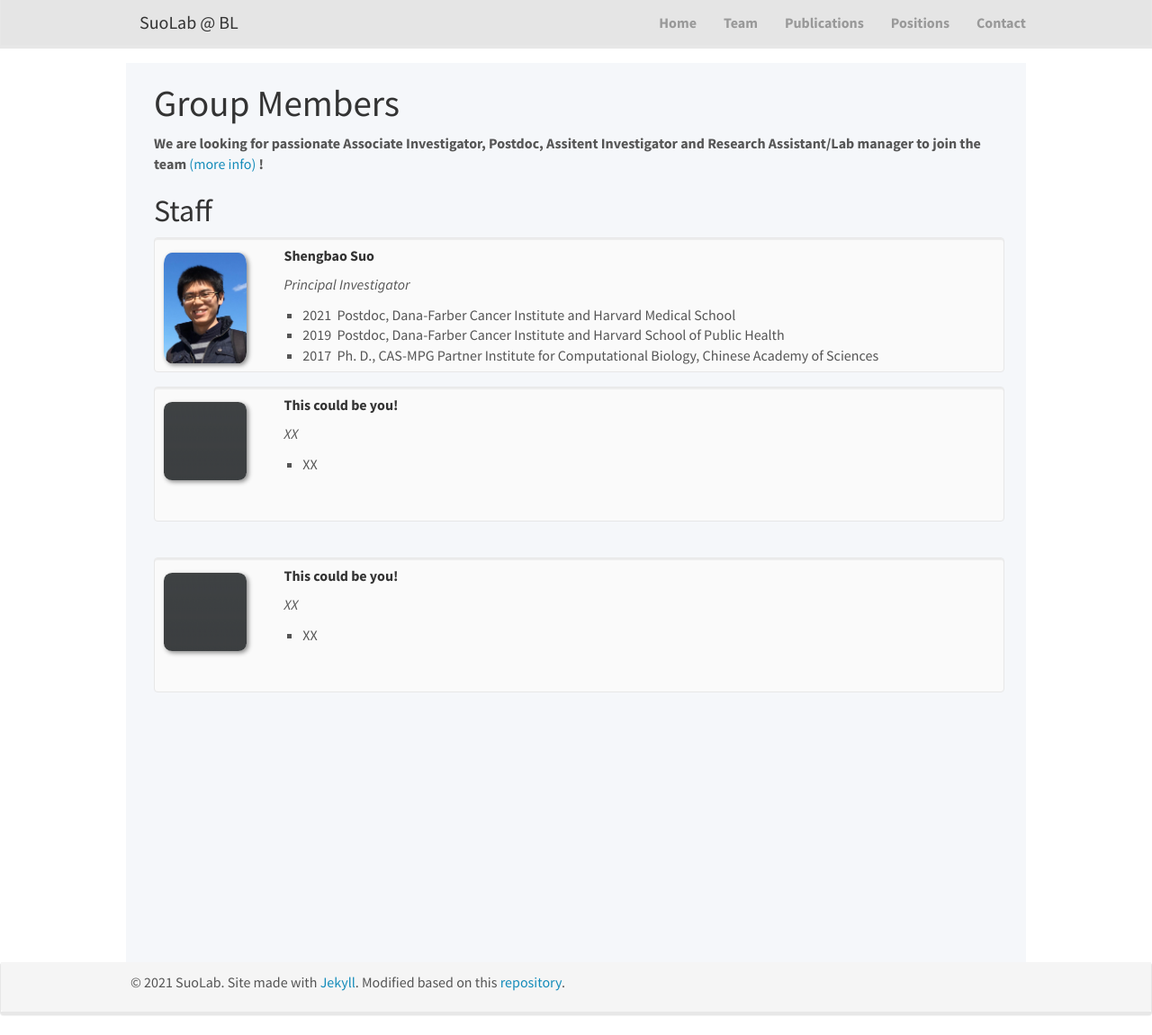
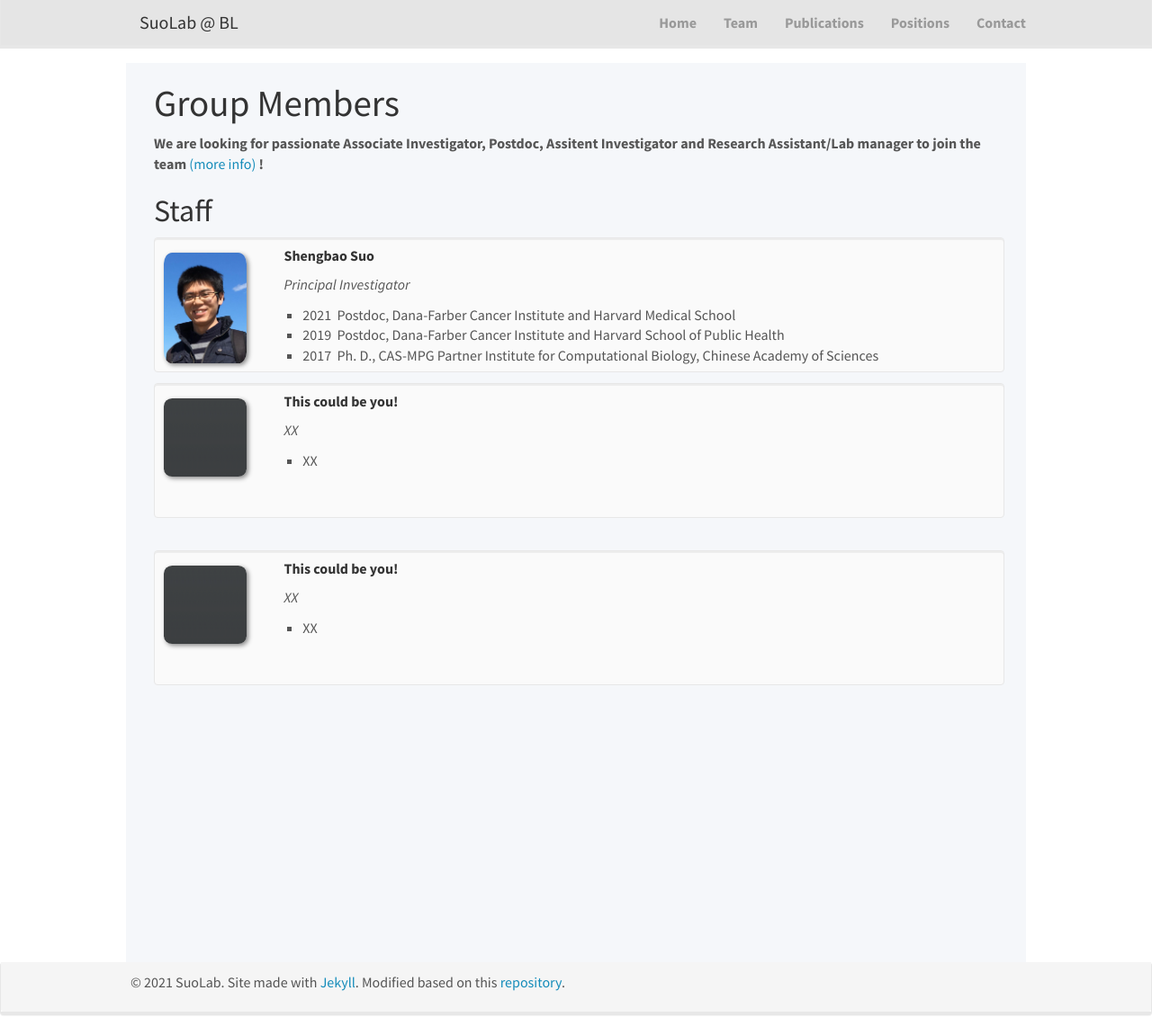
Before and after one commit to suoshengbao/suoshengbao.github.io, a Jekyll site: the page built from _pages/team.md, in a window 1280 px wide and 1151 px high. Shown: the whole window at 90% size. Built offline with Jekyll 4.4.1, drawn with Linux system fonts in a browser that asks for light colours; nearby versions of some CDN libraries.

Commit message:
Update team.md

```diff
--- a/_pages/team.md
+++ b/_pages/team.md
@@ -55,7 +55,7 @@
   </tbody>
 </table> -->
 
-<div style="padding-left: 0px; display:inline-block;margin-top:20px;">
+<div style="padding-left: 0px; display:inline-block;margin-top:16px;">
 <div class="well"  style="height: 150px; width: 945px">
 <img src="/images/teampic/dummy.png" width="10%" style="float: left;"/>
 <h5><strong>&nbsp;&nbsp;&nbsp;&nbsp;&nbsp;&nbsp;This could be you!<strong></h5>
@@ -66,7 +66,7 @@
 </div>
 </div>
 
-<div style="padding-left: 0px; display:inline-block;margin-top:20px;">
+<div style="padding-left: 0px; display:inline-block;margin-top:16px;">
 <div class="well"  style="height: 150px; width: 945px">
 <img src="/images/teampic/dummy.png" width="10%" style="float: left;"/>
 <h5><strong>&nbsp;&nbsp;&nbsp;&nbsp;&nbsp;&nbsp;This could be you!<strong></h5>
```
